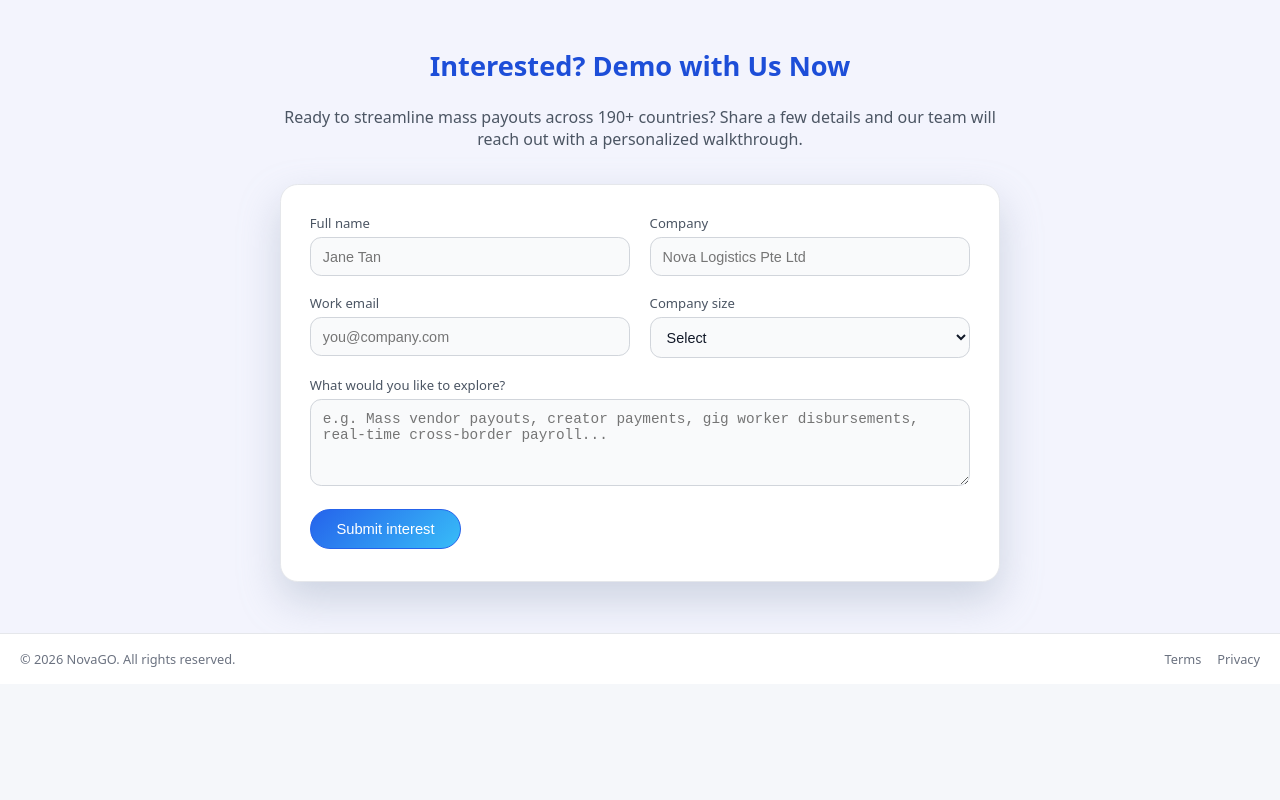
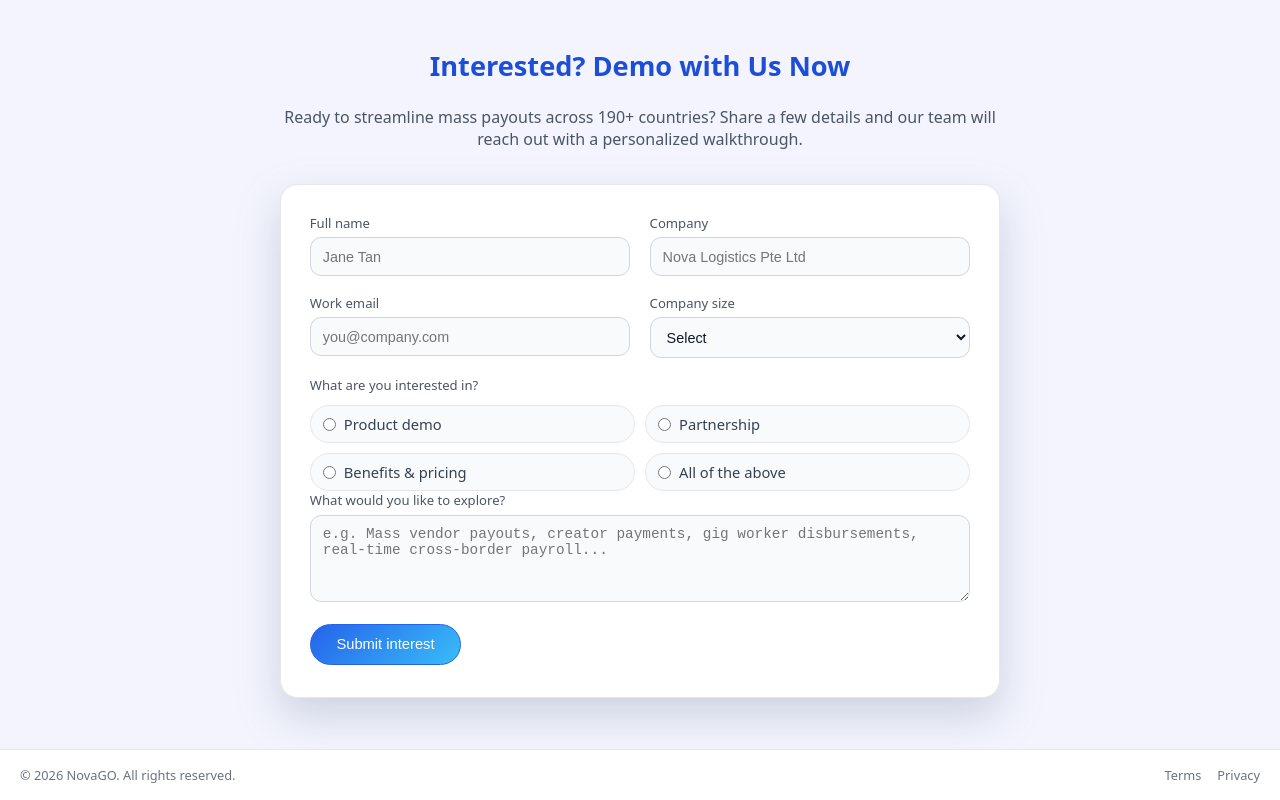
Before and after one commit to yirenong/novago-demo, a Vue app: page /global-payouts in a window 1280 px wide. Shown: the part 1802-2602 px from the top of the page. Before the commit the page ends 2486 px from the top, so only its background shows below. Built offline with nearby package versions, Linux system fonts and the light colour scheme; no server answers.

Commit message:
Push update

```diff
--- a/src/components/DemoWithUs.vue
+++ b/src/components/DemoWithUs.vue
@@ -35,6 +35,33 @@
                     </div>
                 </div>
 
+                <!-- ✅ NEW: Interest question -->
+                <div class="field">
+                    <label>What are you interested in?</label>
+
+                    <div class="interest-options">
+                        <label class="interest-option">
+                            <input type="radio" value="Demo" v-model="form.interest" required />
+                            <span>Product demo</span>
+                        </label>
+
+                        <label class="interest-option">
+                            <input type="radio" value="Partnership" v-model="form.interest" />
+                            <span>Partnership</span>
+                        </label>
+
+                        <label class="interest-option">
+                            <input type="radio" value="Benefits" v-model="form.interest" />
+                            <span>Benefits & pricing</span>
+                        </label>
+
+                        <label class="interest-option">
+                            <input type="radio" value="All" v-model="form.interest" />
+                            <span>All of the above</span>
+                        </label>
+                    </div>
+                </div>
+
                 <div class="field">
                     <label for="message">What would you like to explore?</label>
                     <textarea id="message" v-model.trim="form.message" rows="4" :placeholder="messagePlaceholder"
@@ -51,7 +78,6 @@
         <teleport to="body">
             <div v-if="modalOpen" class="modal-backdrop" @click.self="closeModal">
                 <div class="modal-card" role="dialog" aria-modal="true">
-
                     <div class="modal-top">
                         <div class="modal-iconwrap" :class="`is-${submitState}`" aria-hidden="true">
                             <!-- Loading -->
@@ -112,62 +138,60 @@
                             Hide
                         </button>
                     </div>
-
                 </div>
             </div>
         </teleport>
-
     </section>
 </template>
 
 <script setup>
-import { ref } from 'vue'
-import axios from 'axios'
+import { ref } from "vue"
+import axios from "axios"
 
 const props = defineProps({
     // UI text
-    sectionId: { type: String, default: 'contact' },
-    title: { type: String, default: 'Interested? Demo with Us Now' },
+    sectionId: { type: String, default: "contact" },
+    title: { type: String, default: "Interested? Demo with Us Now" },
     subtitle: {
         type: String,
         default:
-            'Ready to streamline mass payouts across 190+ countries? Share a few details and our team will reach out with a personalized walkthrough.'
+            "Ready to streamline mass payouts across 190+ countries? Share a few details and our team will reach out with a personalized walkthrough."
     },
-    buttonText: { type: String, default: 'Submit interest' },
+    buttonText: { type: String, default: "Submit interest" },
     messagePlaceholder: {
         type: String,
-        default:
-            'e.g. Mass vendor payouts, creator payments, gig worker disbursements, real-time cross-border payroll...'
+        default: "e.g. Mass vendor payouts, creator payments, gig worker disbursements, real-time cross-border payroll..."
     },
 
     // tracking + API
-    source: { type: String, default: 'Landing Page' },
+    source: { type: String, default: "Landing Page" },
     endpoint: {
         type: String,
-        default: import.meta.env.VITE_LEADS_ENDPOINT || '/gs'
+        default: import.meta.env.VITE_LEADS_ENDPOINT || "/gs"
     },
     successMessage: {
         type: String,
-        default: 'Thanks! Our team will reach out to you shortly.'
+        default: "Thanks! Our team will reach out to you shortly."
     },
     errorMessage: {
         type: String,
-        default: 'Submission failed. Please try again.'
+        default: "Submission failed. Please try again."
     }
 })
 
 const form = ref({
-    name: '',
-    company: '',
-    email: '',
-    size: '',
-    message: ''
+    name: "",
+    company: "",
+    email: "",
+    size: "",
+    interest: "", // ✅ NEW
+    message: ""
 })
 
 const isSubmitting = ref(false)
 const modalOpen = ref(false)
-const submitState = ref('loading') // loading | success | error
-const submitError = ref('')
+const submitState = ref("loading") // loading | success | error
+const submitError = ref("")
 
 const openModal = (state) => {
     submitState.value = state
@@ -189,6 +213,7 @@ const submitInterest = async () => {
             company: form.value.company,
             email: form.value.email,
             size: form.value.size,
+            interest: form.value.interest, // ✅ NEW
             message: form.value.message,
             source: props.source
         })
@@ -205,7 +230,7 @@ const submitInterest = async () => {
         })
 
         // ✅ cannot read response in no-cors mode, so assume success if no exception
-        form.value = { name: "", company: "", email: "", size: "", message: "" }
+        form.value = { name: "", company: "", email: "", size: "", interest: "", message: "" }
         openModal("success")
     } catch (err) {
         submitError.value = "Submission failed"
@@ -214,98 +239,38 @@ const submitInterest = async () => {
         isSubmitting.value = false
     }
 }
-
-
 </script>
 
 <style scoped>
 /* Uses your same page styles (section, section-inner, contact-form, etc.)
-   Add only modal styles here. */
+   Add only modal + interest styles here. */
 
-.modal-backdrop {
-    position: fixed;
-    inset: 0;
-    background: rgba(15, 23, 42, 0.55);
+/* ✅ NEW: Interest radio styles */
+.interest-options {
     display: grid;
-    place-items: center;
-    padding: 18px;
-    z-index: 9999;
+    grid-template-columns: repeat(2, minmax(0, 1fr));
+    gap: 10px;
+    margin-top: 6px;
 }
 
-.modal-card {
-    width: min(560px, 92vw);
-    background: #ffffff;
-    border-radius: 16px;
-    border: 1px solid rgba(229, 231, 235, 1);
-    box-shadow: 0 24px 60px rgba(0, 0, 0, 0.25);
-    overflow: hidden;
+.interest-option {
+    display: flex;
+    align-items: center;
+    gap: 8px;
+    background: #f9fafb;
+    border: 1px solid #e5e7eb;
+    border-radius: 999px;
+    padding: 8px 12px;
+    cursor: pointer;
+    font-size: 0.92rem;
+    color: #374151;
 }
 
-.modal-header {
-    display: flex;
-    align-items: center;
-    justify-content: space-between;
-    padding: 14px 16px;
-    border-bottom: 1px solid #e5e7eb;
+.interest-option input {
+    accent-color: #2563eb;
 }
 
-.modal-title {
-    font-weight: 700;
-    color: #111827;
-}
-
-.modal-x {
-    border: 0;
-    background: transparent;
-    font-size: 16px;
-    cursor: pointer;
-    color: #6b7280;
-}
-
-.modal-body {
-    padding: 16px;
-}
-
-.modal-row {
-    display: flex;
-    gap: 12px;
-    align-items: center;
-    color: #374151;
-    line-height: 1.5;
-}
-
-.modal-actions {
-    padding: 14px 16px 16px;
-    display: flex;
-    justify-content: flex-end;
-    gap: 10px;
-}
-
-.spinner {
-    width: 18px;
-    height: 18px;
-    border-radius: 999px;
-    border: 2px solid rgba(17, 24, 39, 0.2);
-    border-top-color: rgba(37, 99, 235, 1);
-    animation: spin 0.8s linear infinite;
-}
-
-.btn-secondary {
-    border-radius: 999px;
-    padding: 0.7rem 1.2rem;
-    font-size: 0.92rem;
-    cursor: pointer;
-    border: 1px solid #2563eb;
-    background: #ffffff;
-    color: #2563eb;
-}
-
-@keyframes spin {
-    to {
-        transform: rotate(360deg);
-    }
-}
-
+/* Modal styles (your existing ones, kept as-is) */
 .modal-backdrop {
     position: fixed;
     inset: 0;
```
